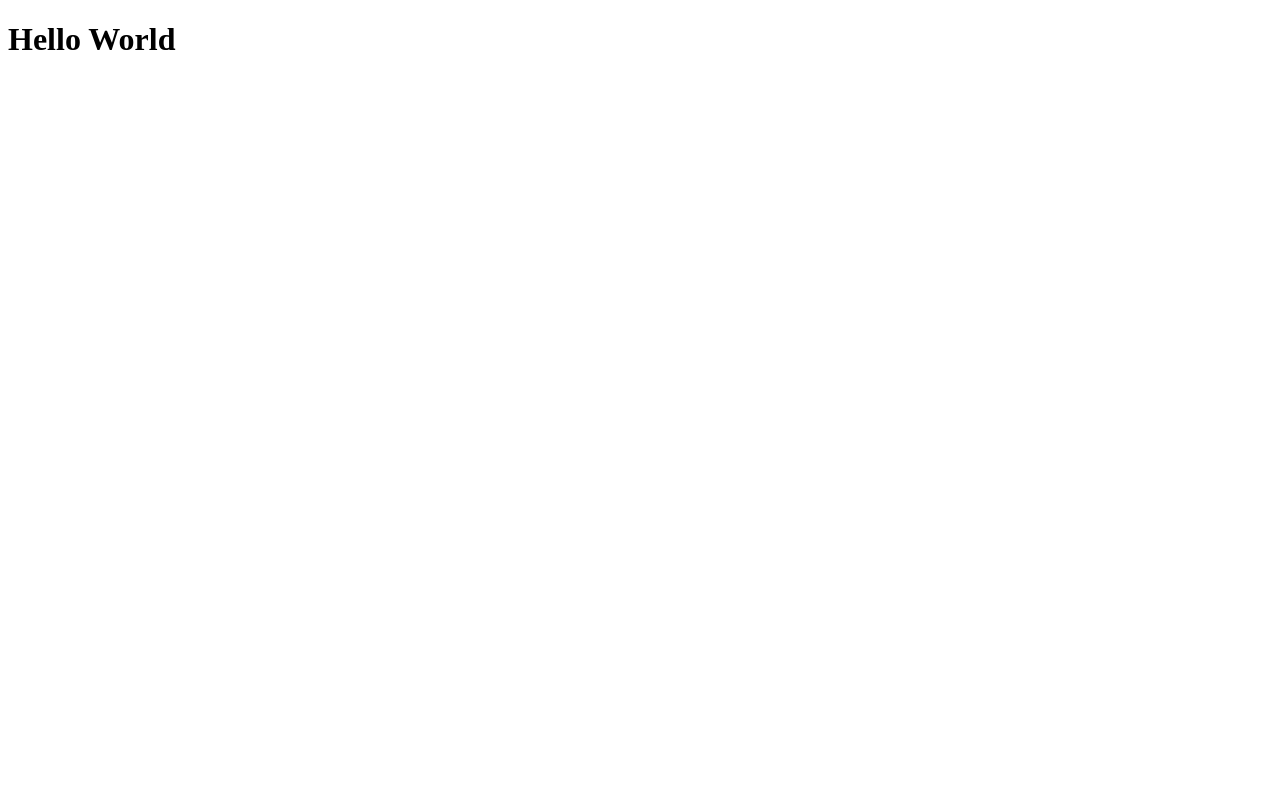
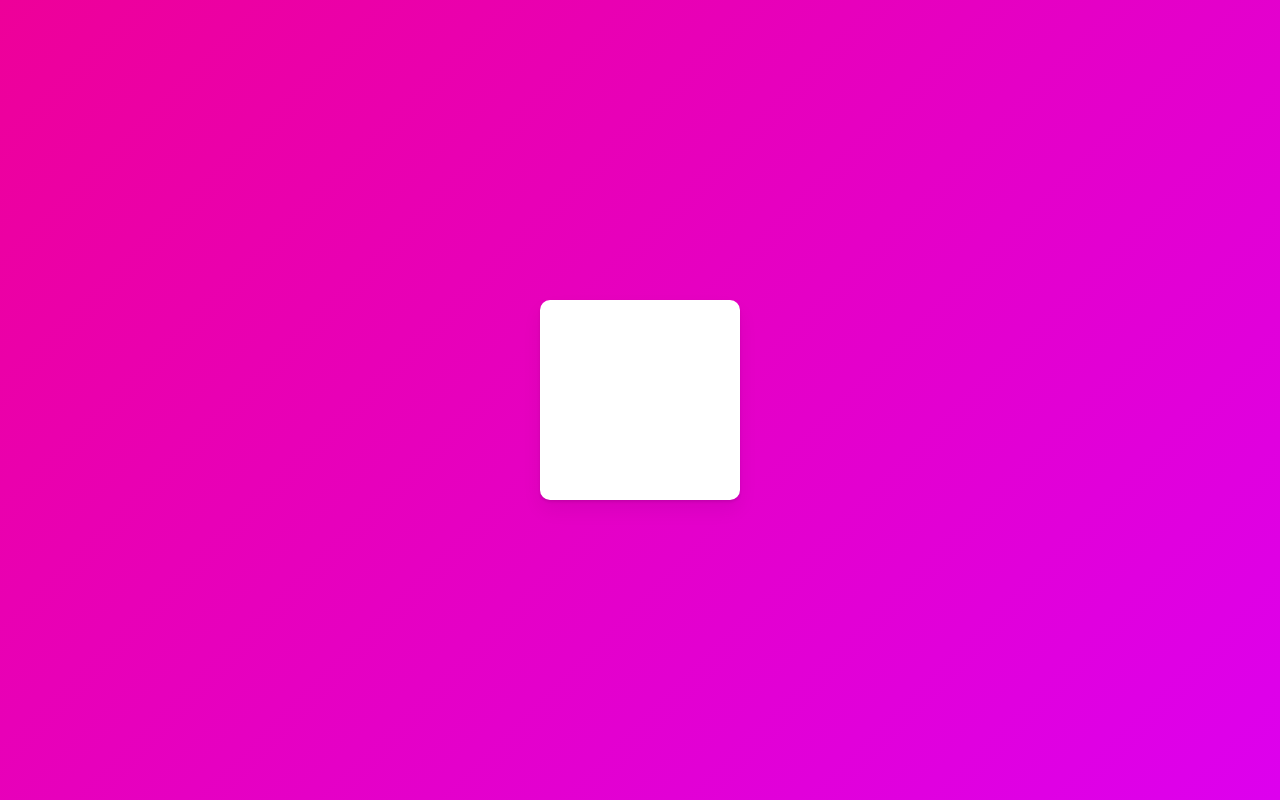
Before and after one commit to Novelier-Webbelier/react-animations, a React (Create React App) app: page / in a window 1280 px wide. Built offline with nearby package versions, Linux system fonts and the light colour scheme.

Commit message:
7.0 Introduction

```diff
--- a/package.json
+++ b/package.json
@@ -40,9 +40,13 @@
     "@types/node": "^16.7.13",
     "@types/react": "^18.0.0",
     "@types/react-dom": "^18.0.0",
+    "@types/recoil": "^0.0.9",
+    "@types/styled-components": "^5.1.25",
     "react": "^18.2.0",
     "react-dom": "^18.2.0",
     "react-scripts": "5.0.1",
+    "recoil": "^0.7.4",
+    "styled-components": "^5.3.5",
     "typescript": "^4.4.2",
     "web-vitals": "^2.1.0"
   },
--- a/src/App.tsx
+++ b/src/App.tsx
@@ -1,6 +1,27 @@
+import styled from "styled-components";
+
+const Wrapper = styled.div`
+  width: 100vw;
+  height: 100vh;
+  display: flex;
+  justify-content: center;
+  align-items: center;
+`;
+
+const Box = styled.div`
+  width: 200px;
+  height: 200px;
+  background-color: white;
+  border-radius: 10px;
+  box-shadow: 0 2px 3px rgba(0, 0, 0, 0.1), 0 10px 20px rgba(0, 0, 0, 0.06);
+`;
+
 function App() {
   return (
-    <h1>Hello World</h1>);
+    <Wrapper>
+      <Box />
+    </Wrapper>
+  )
 }
 
 export default App;
--- a/src/index.tsx
+++ b/src/index.tsx
@@ -1,10 +1,80 @@
-import ReactDOM from 'react-dom/client';
-import App from './App';
+import ReactDOM from "react-dom";
+import { RecoilRoot } from "recoil";
+import { createGlobalStyle, ThemeProvider } from "styled-components";
+import App from "./App";
+import { darkTheme } from "./theme";
 
-const root = ReactDOM.createRoot(
-  document.getElementById('root') as HTMLElement
+const GlobalStyle = createGlobalStyle`
+@import url('https://fonts.googleapis.com/css2?family=Source+Sans+Pro:wght@300;400&display=swap');
+html, body, div, span, applet, object, iframe,
+h1, h2, h3, h4, h5, h6, p, blockquote, pre,
+a, abbr, acronym, address, big, cite, code,
+del, dfn, em, img, ins, kbd, q, s, samp,
+small, strike, strong, sub, sup, tt, var,
+b, u, i, center,
+dl, dt, dd, menu, ol, ul, li,
+fieldset, form, label, legend,
+table, caption, tbody, tfoot, thead, tr, th, td,
+article, aside, canvas, details, embed,
+figure, figcaption, footer, header, hgroup,
+main, menu, nav, output, ruby, section, summary,
+time, mark, audio, video {
+  margin: 0;
+  padding: 0;
+  border: 0;
+  font-size: 100%;
+  font: inherit;
+  vertical-align: baseline;
+}
+/* HTML5 display-role reset for older browsers */
+article, aside, details, figcaption, figure,
+footer, header, hgroup, main, menu, nav, section {
+  display: block;
+}
+/* HTML5 hidden-attribute fix for newer browsers */
+*[hidden] {
+    display: none;
+}
+body {
+  line-height: 1;
+}
+menu, ol, ul {
+  list-style: none;
+}
+blockquote, q {
+  quotes: none;
+}
+blockquote:before, blockquote:after,
+q:before, q:after {
+  content: '';
+  content: none;
+}
+table {
+  border-collapse: collapse;
+  border-spacing: 0;
+}
+* {
+  box-sizing: border-box;
+}
+body {
+  font-weight: 300;
+  font-family: 'Source Sans Pro', sans-serif;
+  color:black;
+  line-height: 1.2;
+  background:linear-gradient(135deg,#e09,#d0e);
+}
+a {
+  text-decoration:none;
+  color:inherit;
+}
+`;
+
+ReactDOM.render(
+  <RecoilRoot>
+    <ThemeProvider theme={darkTheme}>
+      <GlobalStyle />
+      <App />
+    </ThemeProvider>
+  </RecoilRoot>,
+  document.querySelector("#root")
 );
-
-root.render(
-  <App />
-);
--- /dev/null
+++ b/src/theme.ts
@@ -0,0 +1,3 @@
+import { DefaultTheme } from "styled-components";
+
+export const darkTheme: DefaultTheme = {};
```
Also changed, not shown: src/styled.d.ts (added, +7 -0 lines), .eslintrc.js, 2 other files (tests, documents, lock files or other folders).
